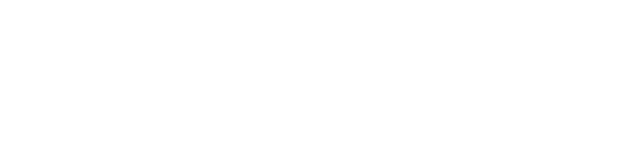
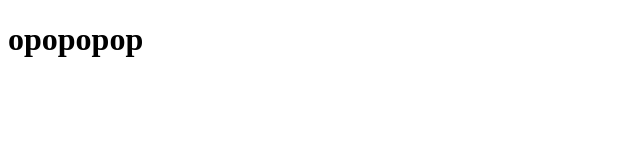
Before and after one commit to zolcsika71/zolcsika71.github.io, a plain HTML site: page index.html in a window 1280 px wide. Shown: the whole page, without its empty margins (0-640 px from the left). Drawn offline with nearby package versions, Linux system fonts and the light colour scheme.

```diff
--- a/index.html
+++ b/index.html
@@ -12,7 +12,7 @@
 
 </head>
 <body>
-
+    <h1>opopopop</h1>
 
     <script src="https://code.jquery.com/jquery-3.5.0.min.js"></script>
     <script type="text/javascript" src="./script.js"></script>
```
